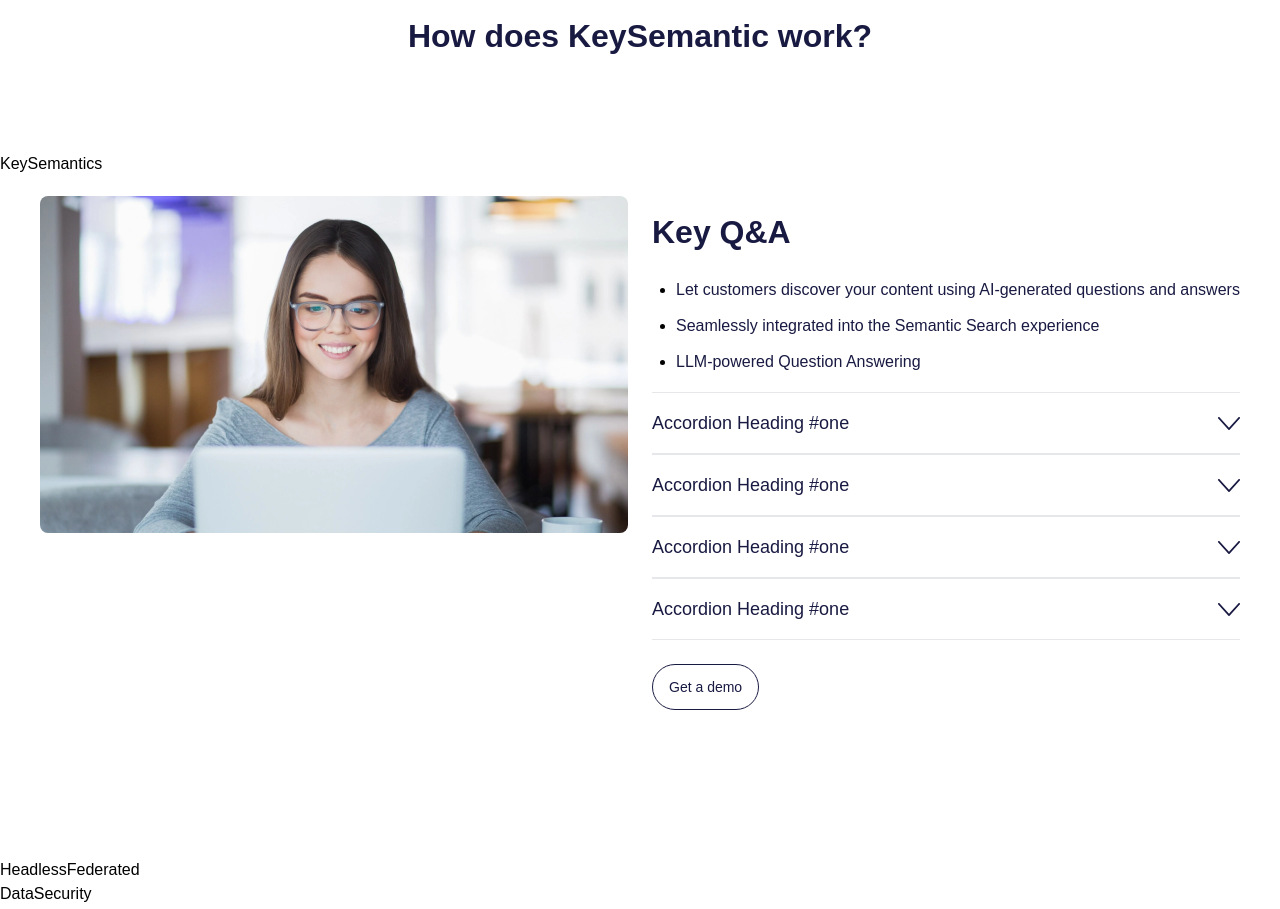
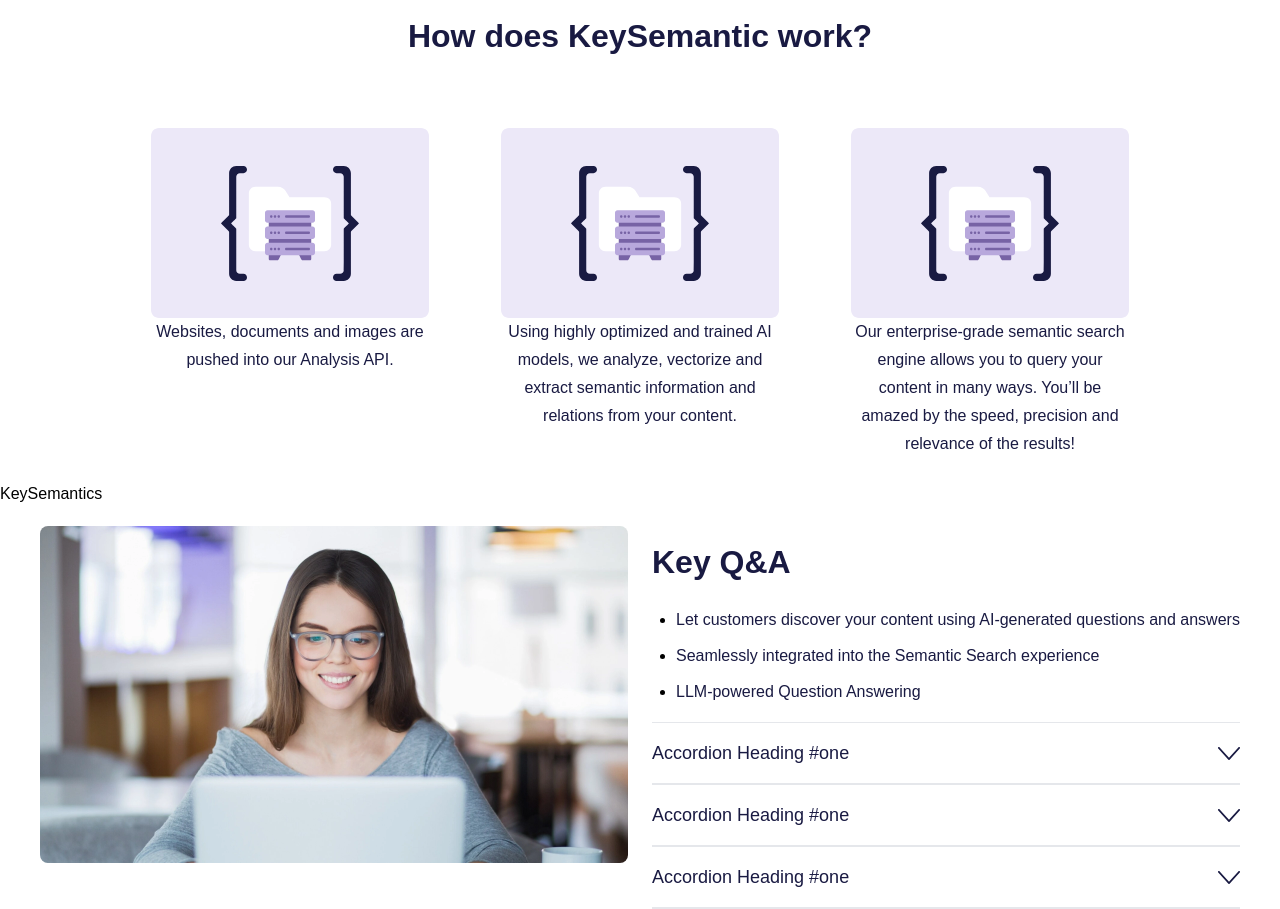
Before and after one commit to Deepakverma-556/keySemantics, a React (Create React App) app: page / in a window 1280 px wide. Shown: the part 1000-1909 px from the top of the page. Built offline with nearby package versions, Linux system fonts and the light colour scheme.

Commit message:
update array

```diff
--- a/src/common/Description.jsx
+++ b/src/common/Description.jsx
@@ -1,8 +1,8 @@
 import React from 'react'
 
-const Description = ({text}) => {
+const Description = ({text, myClass}) => {
   return (
-    <p className={`text-base leading-7 text-blue max-sm:text-sm`}>{text}</p>
+    <p className={`text-base leading-7 text-blue max-sm:text-sm ${myClass}`}>{text}</p>
   )
 }
 
--- a/src/components/KeySemanticWork.jsx
+++ b/src/components/KeySemanticWork.jsx
@@ -1,6 +1,8 @@
 import React from 'react'
 import SubHeading from '../common/SubHeading'
-import { KEY_LIST, KEY_SEMANTIC_WORK_LIST } from '../utils/helper'
+import { KEY_SEMANTIC_WORK_LIST } from '../utils/helper'
+import Lottie from 'lottie-react'
+import mylottie from '../lottie/file server.json'
 
 const KeySemanticWork = () => {
   return (
@@ -8,12 +10,11 @@
       <div className='max-w-[1058px] mx-auto px-4 pt-24 pb-6'>
         <SubHeading text='How does KeySemantic work?' myClass='text-blue text-center' />
         <div className='pt-14'>
-          <div className='flex flex-wrap -mx-3'>
+          <div className='flex flex-wrap -mx-3 justify-between'>
             {KEY_SEMANTIC_WORK_LIST.map((obj, i) => (
-              <div className='1/4'>
-                <div className='rounded-lg flex items-center justify-center'>
-
-                </div>
+              <div className='w-1/3 px-3'>
+                <Lottie animationData={mylottie} className='h-[190px]' />
+                <div className='px-6'>{obj.description}</div>
               </div>
             ))}
           </div>
--- a/src/utils/helper.js
+++ b/src/utils/helper.js
@@ -6,15 +6,15 @@
 export const KEY_SEMANTIC_WORK_LIST = [
     {
         myLottie: {fileServer},
-        description: <Description text='Websites, documents and images are pushed into our Analysis API. ' />
+        description: <Description myClass='text-center' text='Websites, documents and images are pushed into our Analysis API. ' />
     },
     {
         myLottie: {search},
-        description: <Description text='Using highly optimized and trained AI models, we analyze, vectorize and extract semantic information and relations from your content. ' />
+        description: <Description myClass='text-center' text='Using highly optimized and trained AI models, we analyze, vectorize and extract semantic information and relations from your content. ' />
     },
     {
         myLottie: {serverSearch},
-        description: <Description text='Our enterprise-grade semantic search engine allows you to query your content in many ways. You’ll be amazed by the speed, precision and relevance of the results! ' />
+        description: <Description myClass='text-center' text='Our enterprise-grade semantic search engine allows you to query your content in many ways. You’ll be amazed by the speed, precision and relevance of the results! ' />
     },
 ]
 
```
